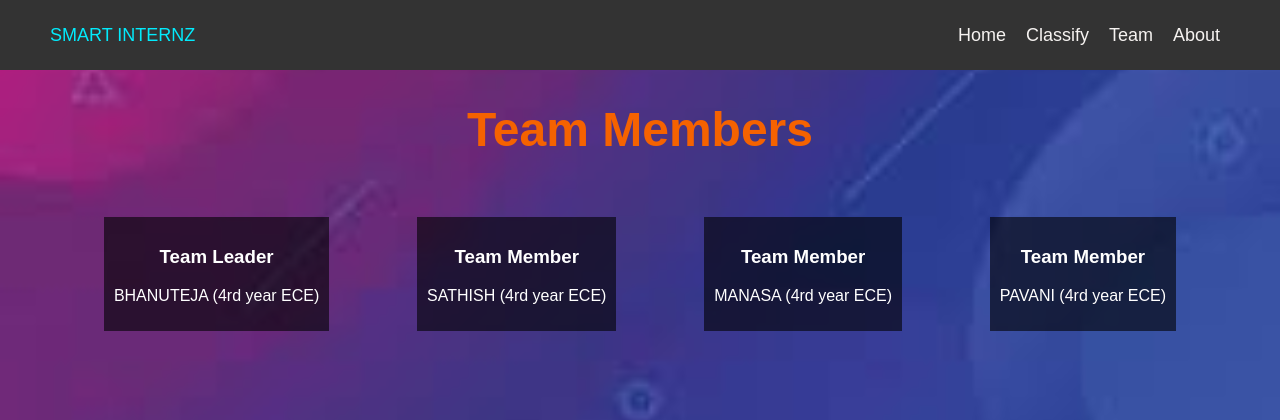
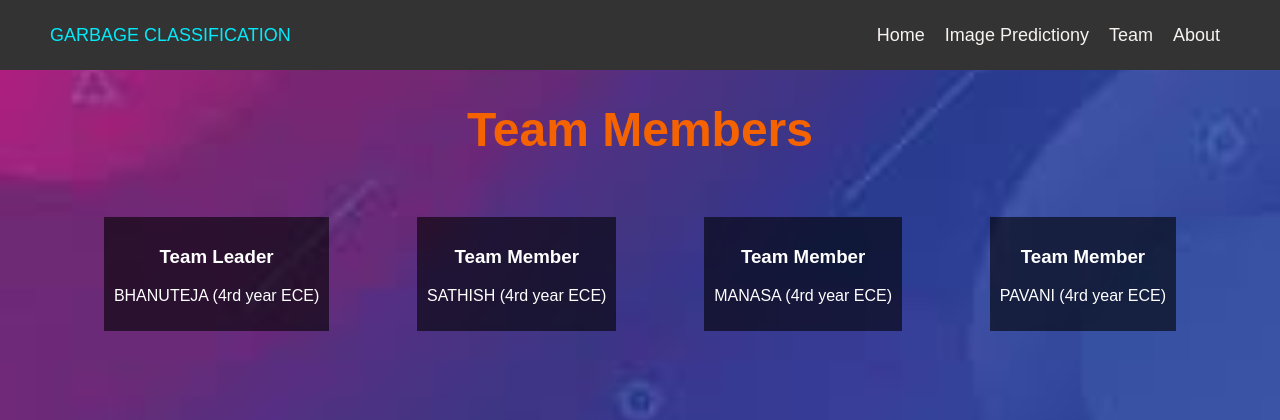
Before and after one commit to Bhanuteja01/Intelligent-Garbage-Classification-using-Deep-learning, a Flask app: page /team in a window 1280 px wide. Shown: the top 420 px of the page. Run offline with Flask 3, Linux system fonts and the light colour scheme.

Commit message:
Update team.html

```diff
--- a/templates/team.html
+++ b/templates/team.html
@@ -8,10 +8,10 @@
 <body>
     <header>
         <nav>
-            <div class="logo">SMART INTERNZ</div>
+            <div class="logo">GARBAGE CLASSIFICATION</div>
             <ul class="menu">
                 <li><a href="{{ url_for('home') }}">Home</a></li>
-                <li><a href="{{ url_for('classify') }}">Classify</a></li>
+                <li><a href="{{ url_for('classify') }}">Image Predictiony</a></li>
                 <li><a href="#">Team</a></li>
                 <li><a href="{{ url_for('about') }}">About</a></li>
             </ul>
```
